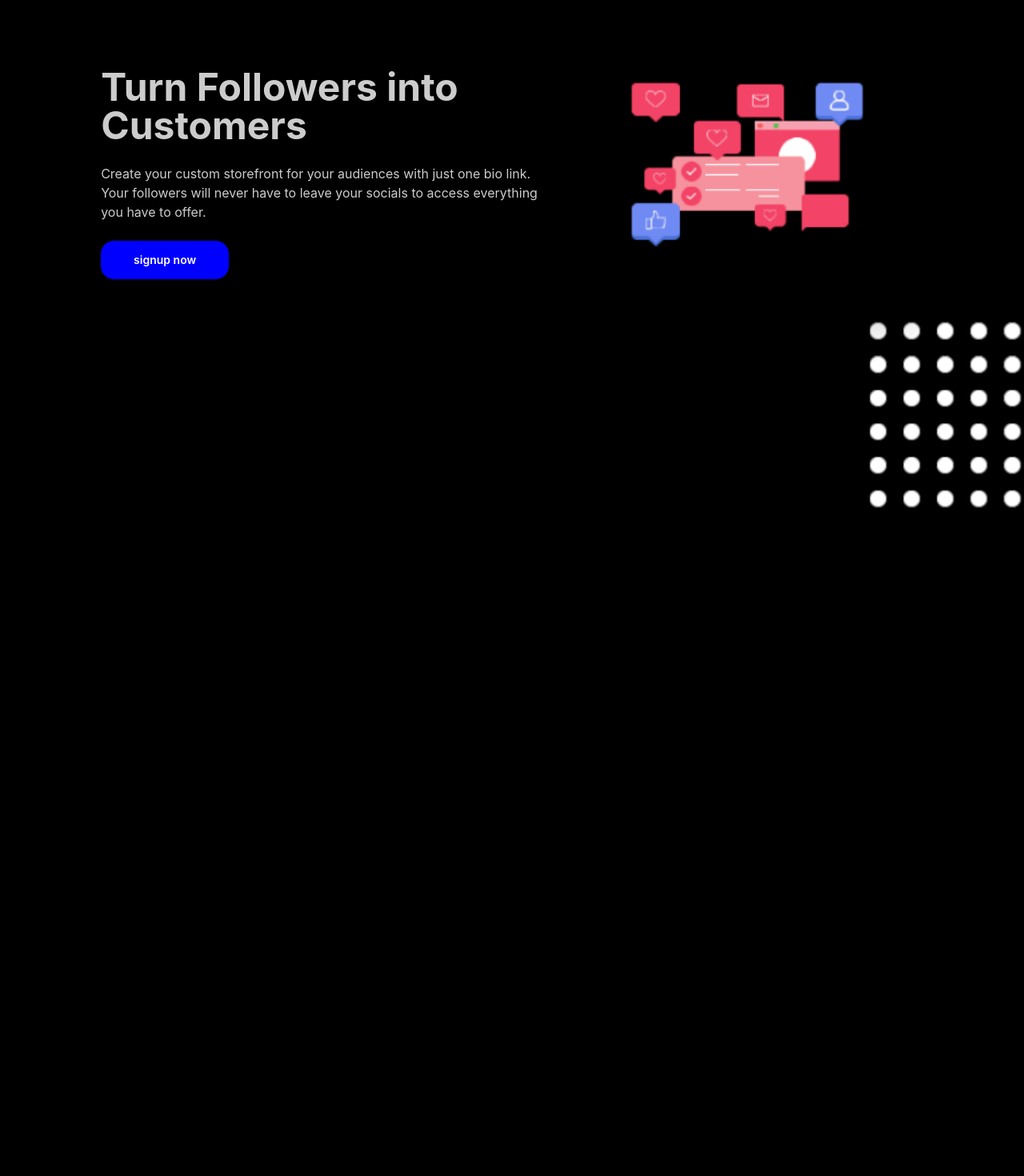
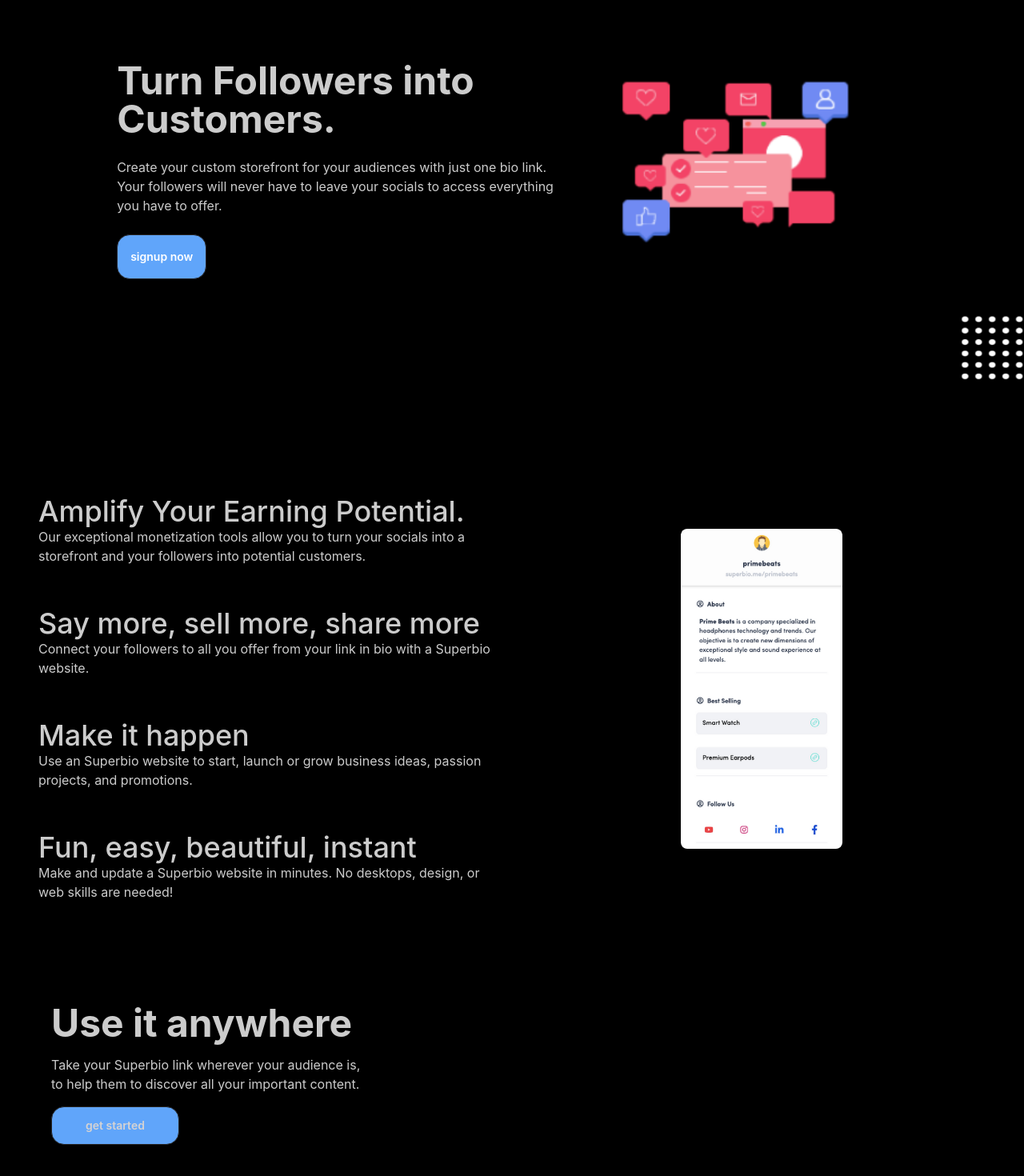
Before and after one commit to tanvirrifat1/Tast2, a React (Create React App) app: page / in a window 1280 px wide. Shown: the part 96-1566 px from the top of the page at 80% size. Before the commit the page ends 800 px from the top, so only its background shows below. Built offline with nearby package versions, Linux system fonts and the light colour scheme.

Commit message:
added 3 part

```diff
--- a/src/App.js
+++ b/src/App.js
@@ -1,12 +1,16 @@
 import './App.css';
 import Header from './Componet/Header/Header';
+import Login from './Componet/Login/Login';
 import Message from './Componet/Message/Message';
+import Use from './Componet/Use/Use';
 
 function App() {
   return (
     <div className="max-w-[1440px] mx-auto">
       <Header></Header>
       <Message></Message>
+      <Login></Login>
+      <Use></Use>
     </div>
   );
 }
--- /dev/null
+++ b/src/Componet/Login/Login.css
@@ -0,0 +1,3 @@
+.size{
+    height: 400px;
+}
--- /dev/null
+++ b/src/Componet/Login/Login.js
@@ -0,0 +1,60 @@
+import React from 'react';
+import './Login.css'
+import img from '../../file/Image 1.png'
+
+const Login = () => {
+    return (
+        <div className='mt-14'>
+            <section >
+                <div className="container max-w-xl p-6 py-12 mx-auto space-y-24 lg:px-8 lg:max-w-7xl">
+
+                    <div className="grid lg:gap-8 lg:grid-cols-2 lg:items-center ">
+                        <div className='dark:bg-gray-800 dark:text-gray-100 rounded-xl '>
+                            <div className="mt-12 space-y-12">
+                                <div className="ml-4 ">
+                                    <h4 className="text-4xl mt-3 font-medium leading-6 dark:text-gray-50">Amplify Your Earning Potential.</h4>
+                                    <p className="mt-2 dark:text-gray-400">Our exceptional monetization tools allow you to turn your socials
+                                        into a storefront and your followers into potential customers.</p>
+                                </div>
+                                <div className="flex">
+
+                                    <div className="ml-4 ">
+                                        <h4 className="text-4xl mt-3 font-medium leading-6 dark:text-gray-50">Say more, sell more, share more</h4>
+                                        <p className="mt-2 dark:text-gray-400">Connect your followers to all you offer from your link in bio
+                                            with a Superbio website.</p>
+                                    </div>
+                                </div>
+                                <div className="flex">
+                                    <div className="flex-shrink-0">
+
+                                    </div>
+                                    <div className="ml-4 ">
+                                        <h4 className="text-4xl mt-3 font-medium leading-6 dark:text-gray-50">Make it happen</h4>
+                                        <p className="mt-2 dark:text-gray-400">Use an Superbio website to start, launch or grow business ideas,
+                                            passion projects, and promotions.</p>
+                                    </div>
+                                </div>
+                                <div className="flex">
+                                    <div className="flex-shrink-0">
+
+                                    </div>
+                                    <div className="ml-4 mb-4">
+                                        <h4 className="text-4xl mt-3 font-medium leading-6 dark:text-gray-50">Fun, easy, beautiful, instant</h4>
+                                        <p className="mt-2 dark:text-gray-400">Make and update a Superbio website in minutes.
+                                            No desktops, design, or web skills are needed!</p>
+                                    </div>
+                                </div>
+                            </div>
+                        </div>
+                        <div aria-hidden="true" className="mt-10 lg:mt-0">
+                            <img src={img} alt="" className="mx-auto rounded-lg shadow-lg dark:bg-gray-500 size" />
+                        </div>
+                    </div>
+
+                </div>
+            </section>
+        </div>
+    );
+};
+
+export default Login;
--- a/src/Componet/Message/Message.js
+++ b/src/Componet/Message/Message.js
@@ -1,6 +1,7 @@
 import React from 'react';
 import image from '../../file/Screenshot.png'
 import img from '../../file/Screenshot3.png'
+import './Message.css'
 
 const Message = () => {
     return (
@@ -8,18 +9,18 @@ const Message = () => {
             <div className="hero mt-10">
                 <div className="hero-content flex-col lg:flex-row-reverse">
                     <img src={image} className=" rounded-lg lg:w-1/2 shadow-2xl" alt='' />
-                    <div className='mr-10'>
-                        <h1 className="text-5xl font-bold">Turn Followers into <br /> Customers</h1>
+                    <div>
+                        <h1 className="text-5xl font-bold">Turn Followers into <br />
+                            Customers.</h1>
                         <p className="py-6">Create your custom storefront for your audiences with just one bio link. <br />
                             Your followers will never have to leave your socials to access
                             everything you have to offer.</p>
-                        <button className="btn btn-info w-40 rounded-2xl text-white">SignUp Now</button>
-
+                        <button className="btn bg-blue-400 rounded-2xl h-14  to-secondary text-white">SignUp Now</button>
                     </div>
                 </div>
             </div>
-            <div className='flex justify-end'>
-                <img src={img} alt="" />
+            <div className='flex justify-end '>
+                <img className='h-20 w-20' src={img} alt="" />
             </div>
         </div>
     );
--- /dev/null
+++ b/src/Componet/Use/Use.js
@@ -0,0 +1,20 @@
+import React from 'react';
+
+const Use = () => {
+    return (
+        <section className="py-6 dark:bg-gray-800 dark:text-gray-50 p-6 rounded-2xl">
+            <div className="container mx-auto flex flex-col justify-center p-4 space-y-8 md:p-10 lg:space-y-0 lg:space-x-12 lg:justify-between lg:flex-row">
+                <div className="flex flex-col space-y-4 text-center lg:text-left">
+                    <h1 className="text-5xl font-bold leading-none">Use it anywhere</h1>
+                    <p >Take your Superbio link wherever your audience is, <br />
+                        to help them to discover all your important content.</p>
+                    <button className='btn w-40 rounded-2xl bg-blue-400 '>Get Started</button>
+                </div>
+                <div className='lg:text-left'>
+                </div>
+            </div>
+        </section>
+    );
+};
+
+export default Use;
```
Also changed, not shown: src/Componet/Message/Message.css (added).
